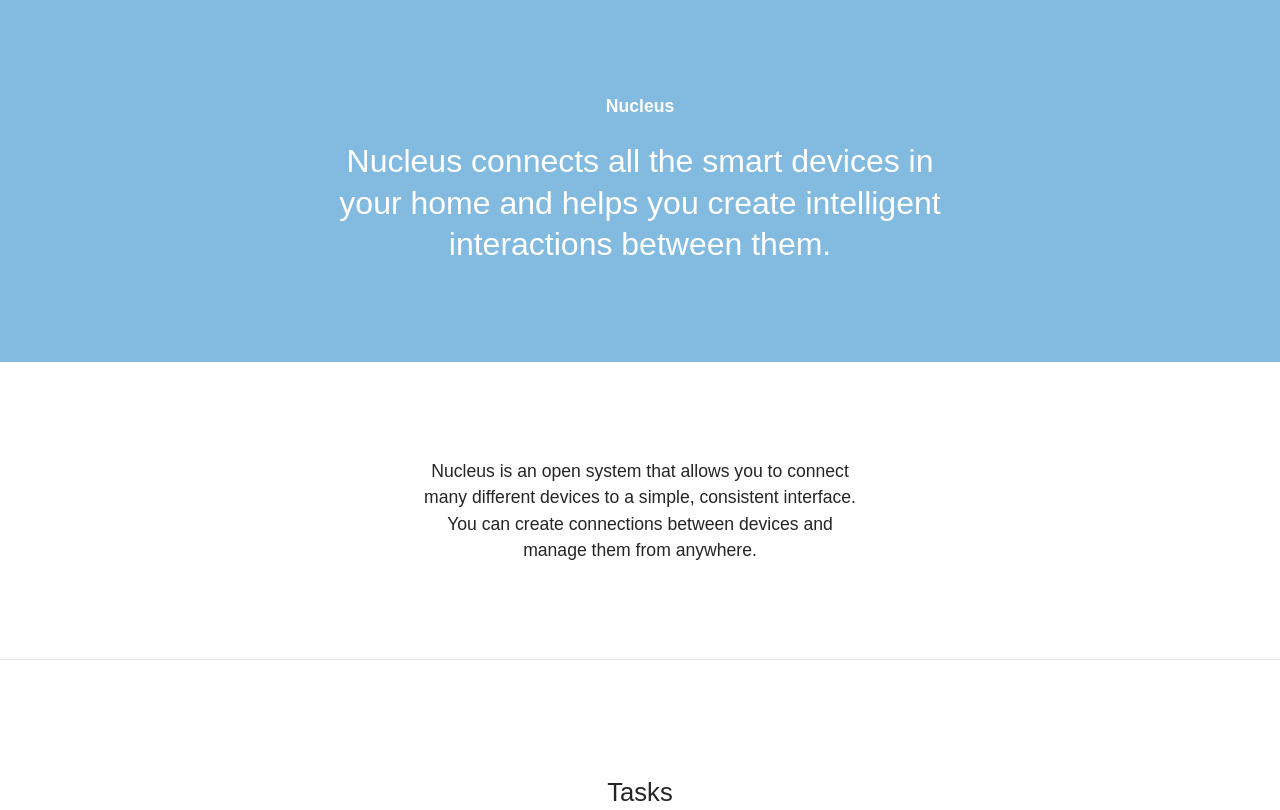
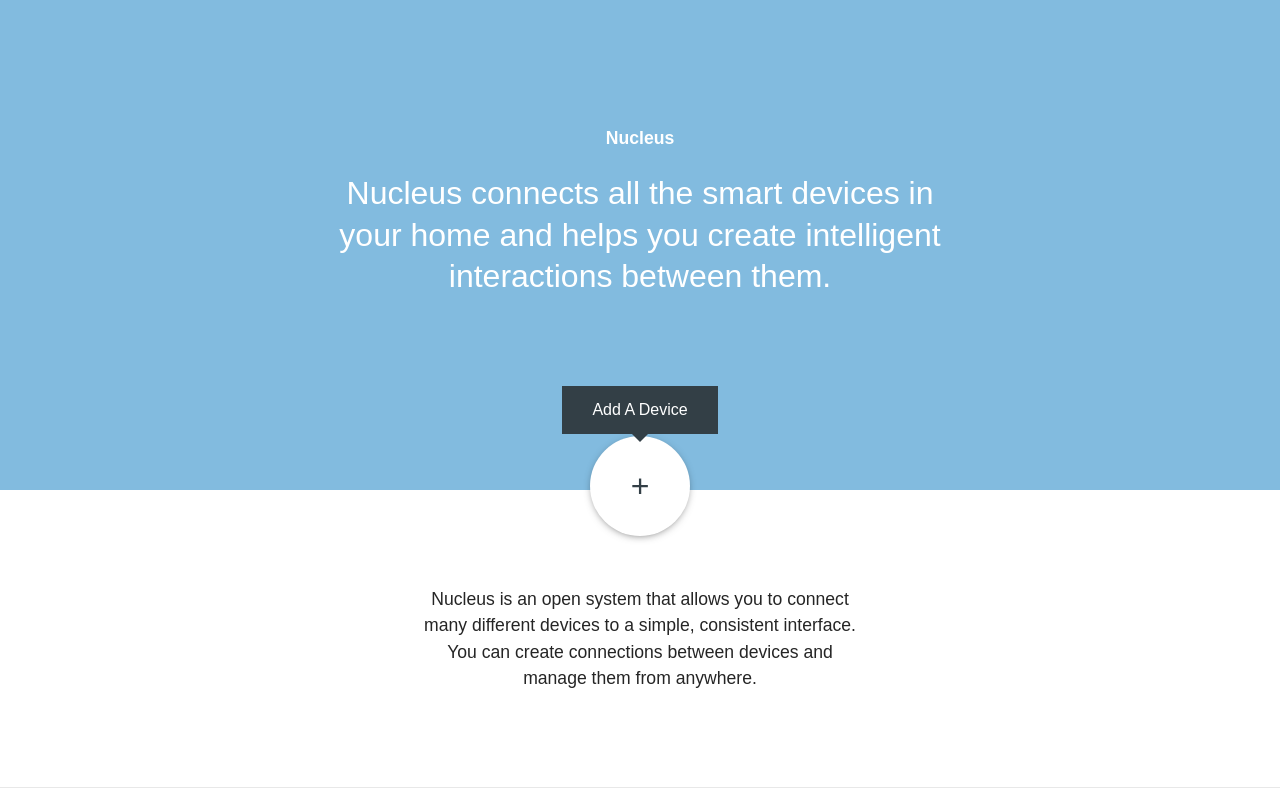
Before and after one commit to Coolist/Nucleus-MMVP, a website: page src/index.html in a window 1280 px wide. Shown: the top 810 px of the page. Drawn offline with nearby package versions, Linux system fonts and the light colour scheme; files that its build step writes are made by us from their sources.

Commit message:
Added Circle Button

```diff
--- a/src/assets/css/pages/home.scss
+++ b/src/assets/css/pages/home.scss
@@ -24,8 +24,13 @@ p {
   line-height: 1.5;
 }
 
+a {
+  color:#333f46;
+  text-decoration:none;
+}
+
 .home-header {
-  padding: 6em 0;
+  padding: 8em 0 12em 0;
   background-color: #82BBDF;
   color: #FFF;
 
@@ -58,3 +63,51 @@ p {
     margin: auto;
   }
 }
+.add{
+  text-align:center;
+  position:absolute;
+  left:0;
+  right:0;
+  margin-top:-200px;
+  z-index:2;
+
+    @include breakpoint(small) {
+        margin-top:-165px;
+    }
+}
+
+.tooltip{
+  display:inline-block;
+  background:#333f46;
+  padding:15px 30px;
+  color:#fff;
+}
+.circle{
+  display:block;
+  font-size:2em;
+  background:#fff;
+  width:100px;
+  line-height:100px;
+  border-radius:50%;
+  position:relative;
+  z-index:-1;
+  margin:-6px auto 10px auto;
+
+  @include box-shadow(0px, 2px, 10px, -4px, rgba(0,0,0,0.75), false);
+  @include transition(all, 0.2s, ease-in-out);
+
+  &:hover{
+    margin-top:-8px;
+
+    @include box-shadow(0px, 3px, 12px, -4px, rgba(0,0,0,0.75), false);
+    @include transition(all, 0.2s, ease-in-out);
+  }
+}
+.arrow-down {
+  margin:0 auto;
+  width: 0;
+  height: 0;
+  border-left: 8px solid transparent;
+  border-right: 8px solid transparent;
+  border-top: 8px solid #333f46;
+}
--- a/src/assets/css/resources/mixins.scss
+++ b/src/assets/css/resources/mixins.scss
@@ -3,3 +3,23 @@
     @media screen and (max-width: 768px) { @content; }
   }
 }
+
+@mixin transition($transition-property, $transition-time, $method) {
+    -webkit-transition: $transition-property $transition-time $method;
+    -moz-transition: $transition-property $transition-time $method;
+    -ms-transition: $transition-property $transition-time $method;
+    -o-transition: $transition-property $transition-time $method;
+    transition: $transition-property $transition-time $method;
+}
+
+@mixin box-shadow($top, $left, $blur, $size, $color, $inset: false) {
+    @if $inset {
+        -webkit-box-shadow:inset $top $left $blur $size $color;
+        -moz-box-shadow:inset $top $left $blur $size $color;
+        box-shadow:inset $top $left $blur $size $color;
+    } @else {
+        -webkit-box-shadow: $top $left $blur $size $color;
+        -moz-box-shadow: $top $left $blur $size $color;
+        box-shadow: $top $left $blur $size $color;
+    }
+}
--- a/src/index.html
+++ b/src/index.html
@@ -24,11 +24,18 @@
       <div class="column full">
         <h1>Nucleus</h1>
         <p>Nucleus connects all the smart devices in your home and helps you create intelligent interactions between them.</p>
+
       </div>
     </div>
   </div>
   <div class="home-item">
+    <div class="add device">
+      <div class="tooltip">Add A Device</div>
+      <div class="arrow-down"></div>
+      <a href="#" class="circle">+</a>
+    </div>
     <div class="container">
+      </div>
       <div class="column full">
         <p>Nucleus is an open system that allows you to connect many different devices to a simple, consistent interface. You can create connections between devices and manage them from anywhere.</p>
       </div>
```
